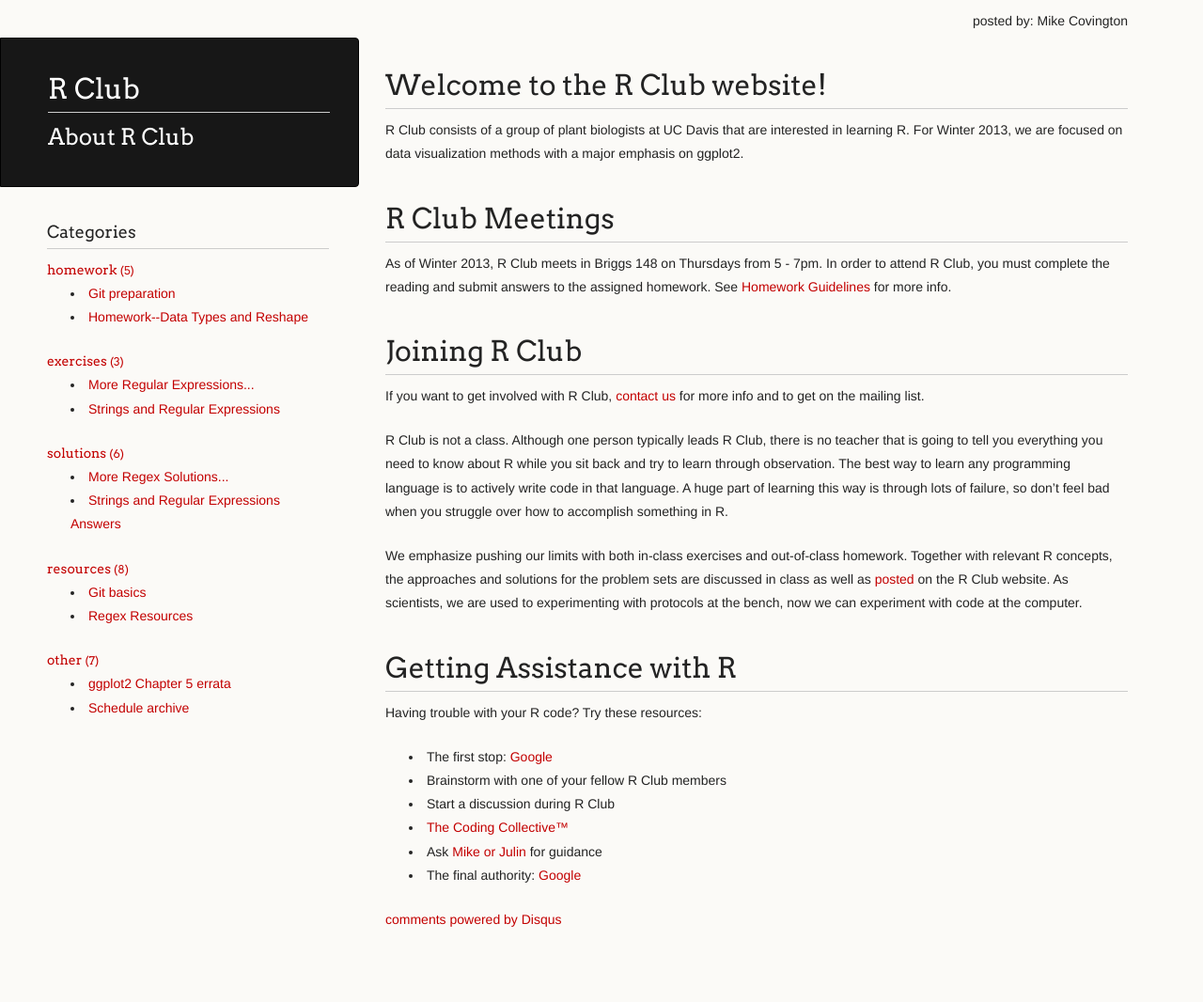
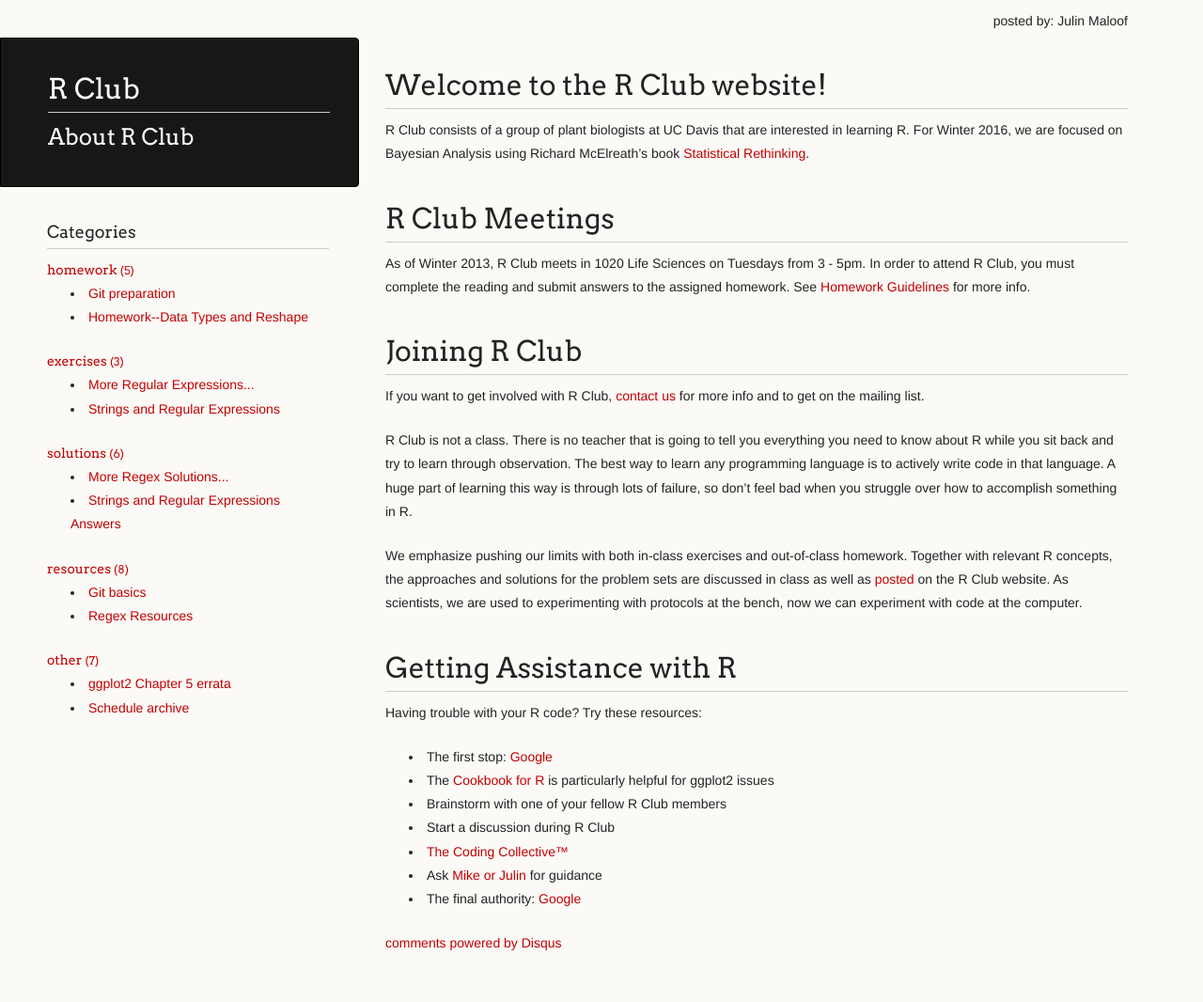
Before and after one commit to mfcovington/r_club, a Jekyll site: the page built from _posts/2013-01-01-about.md, in a window 1280 px wide. Shown: the whole page at 94% size. Built offline with Jekyll 4.4.1, drawn with Linux system fonts in a browser that asks for light colours; Markdown is read by kramdown in place of the engine named in the settings; comment, search, counter and statistics services are not loaded; before the commit the page ends 1041 px from its top, so only the background shows below that.

Commit message:
update 'about R club' for 2016

```diff
--- a/_posts/2013-01-01-about.md
+++ b/_posts/2013-01-01-about.md
@@ -4,21 +4,22 @@ layout: post
 categories:
 comments: true
 author: Mike Covington
+author: Julin Maloof
 ---
 
 # Welcome to the R Club website!
 
-R Club consists of a group of plant biologists at UC Davis that are interested in learning R. For Winter 2013, we are focused on data visualization methods with a major emphasis on ggplot2.
+R Club consists of a group of plant biologists at UC Davis that are interested in learning R. For Winter 2016, we are focused on Bayesian Analysis using Richard McElreath's book [Statistical Rethinking](http://xcelab.net/rm/statistical-rethinking/).
 
 # R Club Meetings
 
-As of Winter 2013, R Club meets in Briggs 148 on Thursdays from 5 - 7pm. In order to attend R Club, you must complete the reading and submit answers to the assigned homework. See [Homework Guidelines]({{ site.baseurl }}{% post_url 2013-01-01-homework-guidelines %}) for more info.
+As of Winter 2013, R Club meets in 1020 Life Sciences on Tuesdays from 3 - 5pm. In order to attend R Club, you must complete the reading and submit answers to the assigned homework. See [Homework Guidelines]({{ site.baseurl }}{% post_url 2013-01-01-homework-guidelines %}) for more info.
 
 # Joining R Club
 
 If you want to get involved with R Club, [contact us]({{ site.baseurl }}{% post_url 2013-01-01-contact %}) for more info and to get on the mailing list.
 
-R Club is not a class. Although one person typically leads R Club, there is no teacher that is going to tell you everything you need to know about R while you sit back and try to learn through observation. The best way to learn any programming language is to actively write code in that language. A huge part of learning this way is through lots of failure, so don't feel bad when you struggle over how to accomplish something in R.
+R Club is not a class. There is no teacher that is going to tell you everything you need to know about R while you sit back and try to learn through observation. The best way to learn any programming language is to actively write code in that language. A huge part of learning this way is through lots of failure, so don't feel bad when you struggle over how to accomplish something in R.
 
 We emphasize pushing our limits with both in-class exercises and out-of-class homework. Together with relevant R concepts, the approaches and solutions for the problem sets are discussed in class as well as [posted]({{ site.baseurl }}/solutions/) on the R Club website. As scientists, we are used to experimenting with protocols at the bench, now we can experiment with code at the computer.
 
@@ -27,6 +28,7 @@ We emphasize pushing our limits with both in-class exercises and out-of-class ho
 Having trouble with your R code? Try these resources:
 
 - The first stop: [Google](https://www.google.com/)
+- The [Cookbook for R](http://www.cookbook-r.com/) is particularly helpful for ggplot2 issues
 - Brainstorm with one of your fellow R Club members
 - Start a discussion during R Club
 - [The Coding Collective™]({{ site.baseurl }}{% post_url 2013-03-05-the-coding-collective %})
```
